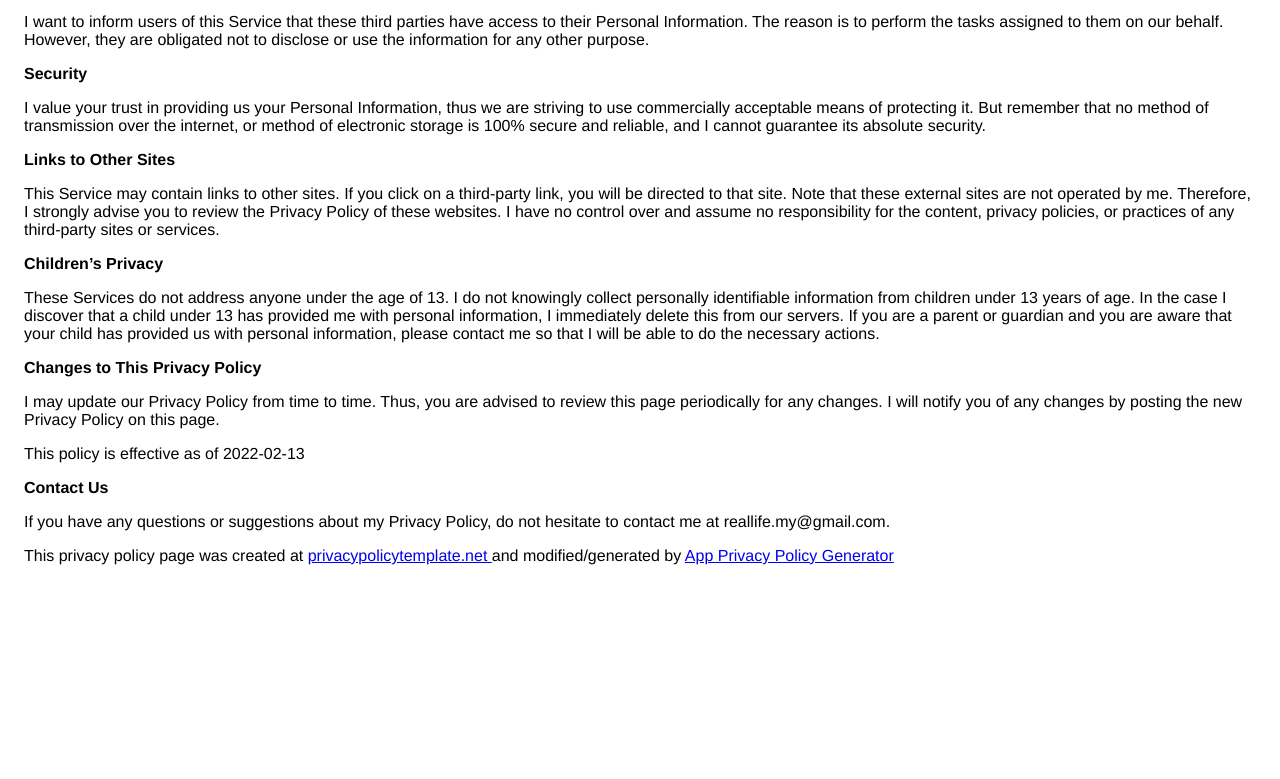
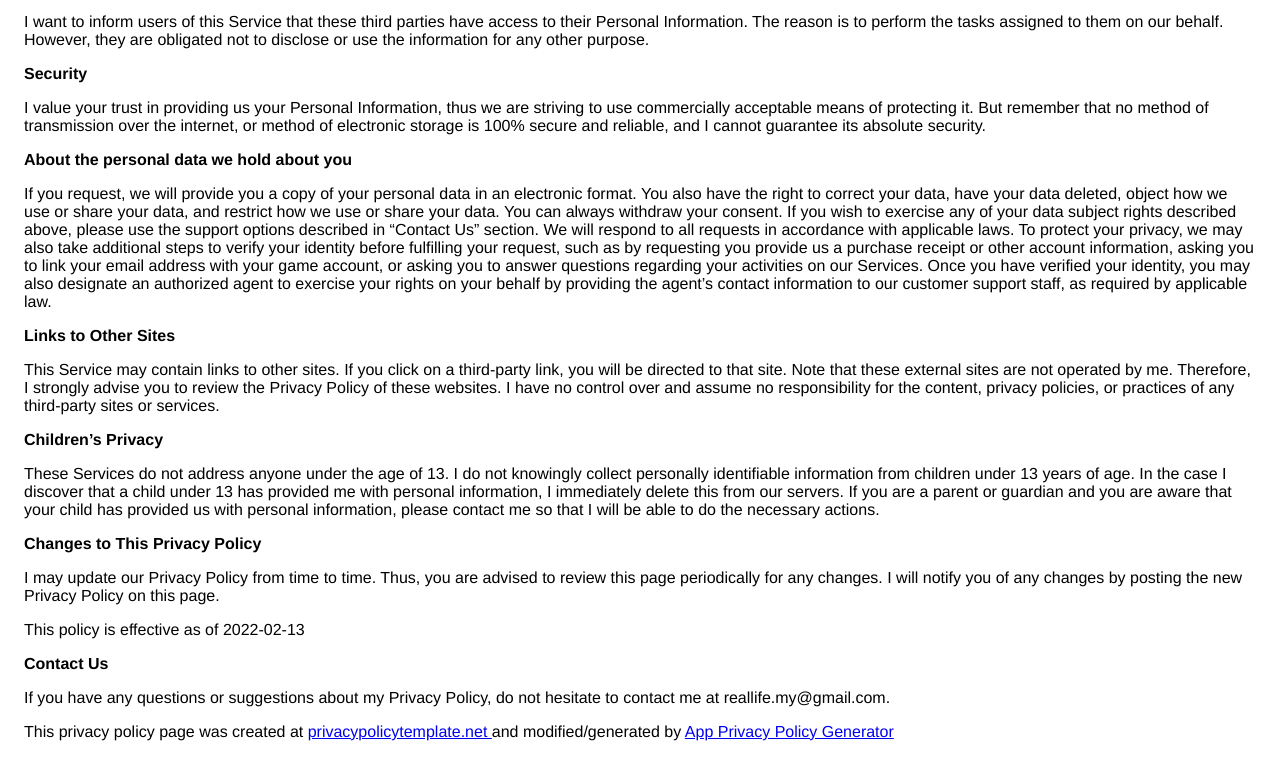
Before and after one commit to my-reallife/my-reallife.github.io, a plain HTML site: page index.html in a window 1280 px wide. Shown: the part 887-1666 px from the top of the page. Before the commit the page ends 1492 px from the top, so only its background shows below. Drawn offline with Linux system fonts and the light colour scheme.

Commit message:
personel data section
personel data section

```diff
--- a/index.html
+++ b/index.html
@@ -76,6 +76,10 @@
                   of transmission over the internet, or method of electronic
                   storage is 100% secure and reliable, and I cannot
                   guarantee its absolute security.
+                </p> <p><strong>About the personal data we hold about you</strong></p> <p>
+                  If you request, we will provide you a copy of your personal data in an electronic format.
+                  You also have the right to correct your data, have your data deleted, object how we use or share your data, and restrict how we use or share your data. You can always withdraw your consent.
+                  If you wish to exercise any of your data subject rights described above, please use the support options described in “Contact Us” section. We will respond to all requests in accordance with applicable laws. To protect your privacy, we may also take additional steps to verify your identity before fulfilling your request, such as by requesting you provide us a purchase receipt or other account information, asking you to link your email address with your game account, or asking you to answer questions regarding your activities on our Services. Once you have verified your identity, you may also designate an authorized agent to exercise your rights on your behalf by providing the agent’s contact information to our customer support staff, as required by applicable law.
                 </p> <p><strong>Links to Other Sites</strong></p> <p>
                   This Service may contain links to other sites. If you click on
                   a third-party link, you will be directed to that site. Note
```
